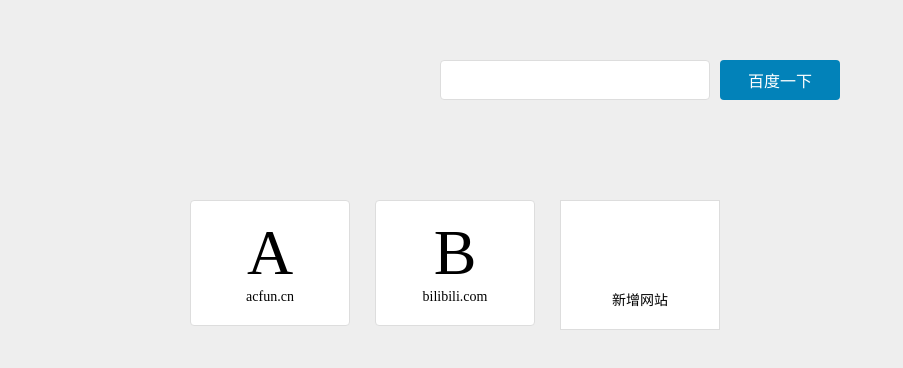
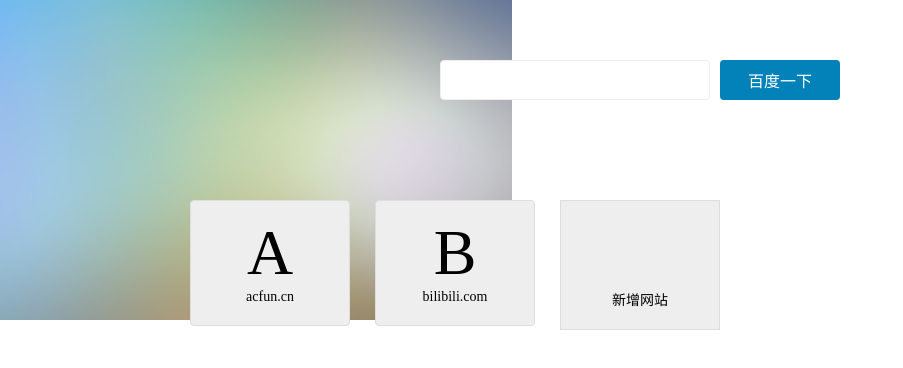
Before and after one commit to justcho/navigation, a website: page src/index.html in a window 1280 px wide. Shown: the whole page, without its empty margins (0-903 px from the left). Drawn offline with nearby package versions, Linux system fonts and the light colour scheme.

Commit message:
add yarn build

```diff
--- a/src/style.css
+++ b/src/style.css
@@ -14,7 +14,11 @@ img{max-width: 100%;max-height: 100%;}
  }
 
 /* style */
-body{background: #eeeeee;}
+body{background:url(./img/mbl.jpg);
+     width: 100vw;
+     height: 100vh;
+     background-repeat: no-repeat;
+}
 .globalHeader{
    margin: 20px;
 }
@@ -41,7 +45,7 @@ body{background: #eeeeee;}
     margin-right: 10px;
     height: 40px;
     padding: 0 10px;
-    border: 1px solid #ddd;
+    border: 1px solid #eeeeee;
     border-radius: 4px;
  }
  .searchForm > button{
@@ -85,7 +89,7 @@ body{background: #eeeeee;}
     justify-content: center;
     align-items: center;
     flex-direction: column;
-    background: white;
+    background: #eeeeee;
     border: 1px solid #ddd;
     border-radius: 4px;
     padding: 20px 0;
@@ -119,7 +123,7 @@ body{background: #eeeeee;}
 }
 .siteList .addButton{
     border: 1px solid #ddd;
-    background: white;
+    background: #eeeeee;
     width: 160px;
     display: flex;
     justify-content: center;
```
Also changed, not shown: package.json (+10 -1 lines), dist/index.html, dist/mbl.2b5d40a0.jpg (added), src/img/111.png (deleted), src/img/bg.png (added), src/img/dm.jpg (added), src/img/hbl.jpg (added), src/img/mbl.jpg (added), 4 other files.
